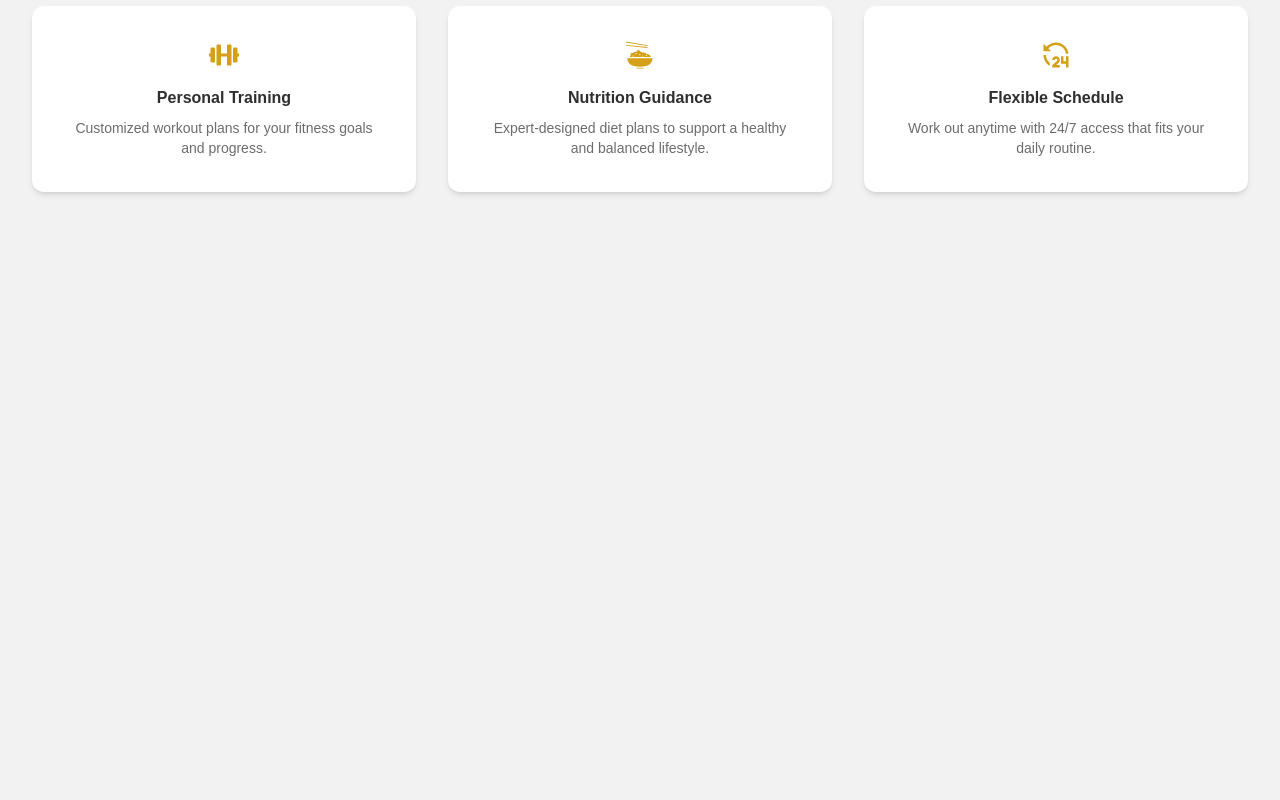
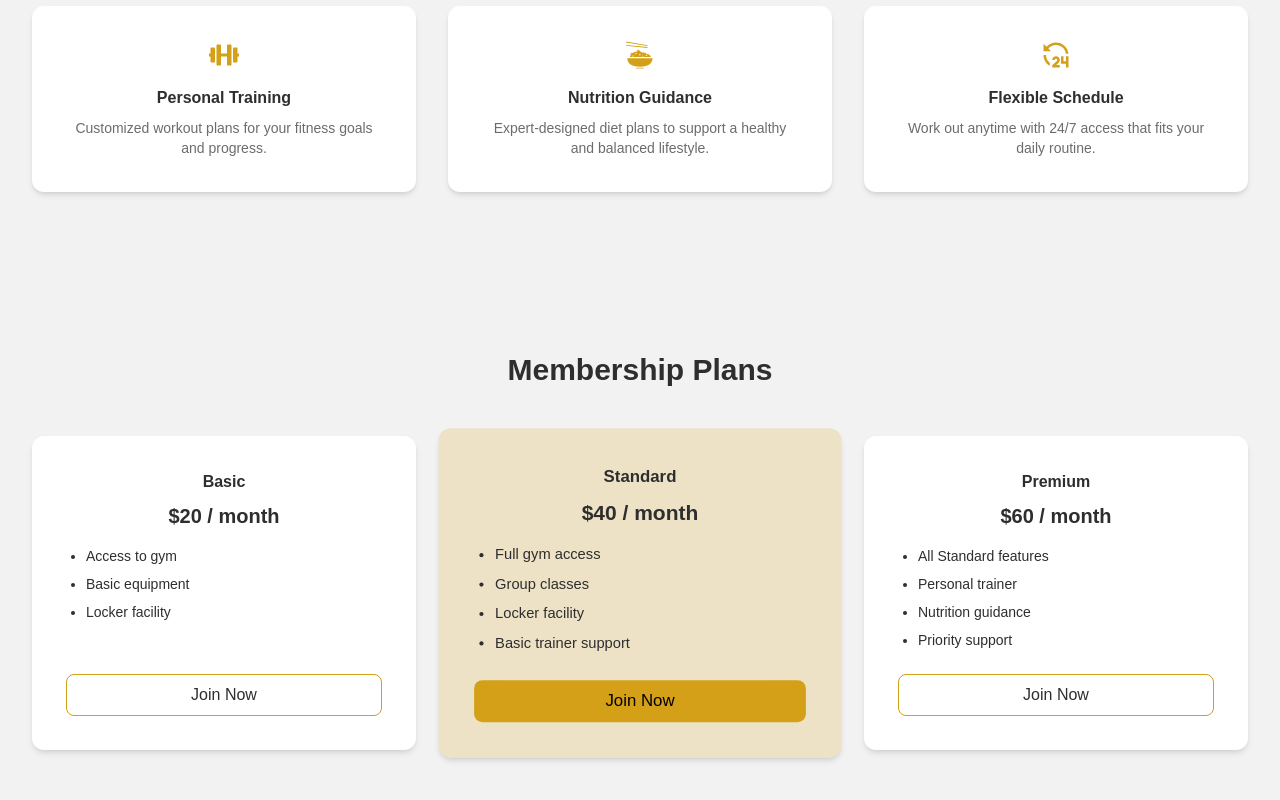
Before and after one commit to utheshini/fitness-sports-center-website, a React (Vite) app: page / in a window 1280 px wide. Shown: the part 1513-2313 px from the top of the page. Before the commit the page ends 1785 px from the top, so only its background shows below. Built offline with nearby package versions, Linux system fonts and the light colour scheme.

Commit message:
build membership plans section

```diff
--- a/src/App.jsx
+++ b/src/App.jsx
@@ -3,6 +3,7 @@ import Navbar from "./components/Navbar";
 import Hero from "./components/Hero";
 import About from "./components/About";
 import Services from "./components/Services";
+import Plans from "./components/Plans";
 
 function App() {
   // Get initial theme from localStorage or system preference
@@ -40,6 +41,7 @@ function App() {
       <Hero />
       <About />
       <Services />
+      <Plans />
     </>
   );
 }
--- /dev/null
+++ b/src/components/Plans.jsx
@@ -0,0 +1,89 @@
+import Card from "./Card";
+
+const plans = [
+  {
+    name: "Basic",
+    price: "$20 / month",
+    features: ["Access to gym", "Basic equipment", "Locker facility"],
+  },
+  {
+    name: "Standard",
+    price: "$40 / month",
+    highlight: true,
+    features: [
+      "Full gym access",
+      "Group classes",
+      "Locker facility",
+      "Basic trainer support",
+    ],
+  },
+  {
+    name: "Premium",
+    price: "$60 / month",
+    features: [
+      "All Standard features",
+      "Personal trainer",
+      "Nutrition guidance",
+      "Priority support",
+    ],
+  },
+];
+
+function Plans() {
+  return (
+    <section
+      id="plans"
+      className="py-20 bg-[var(--color-lightBg)] text-[var(--color-darkBg)]"
+    >
+      <div className="max-w-7xl mx-auto px-6 md:px-8 text-center">
+
+        <h2 className="text-2xl md:text-3xl font-bold mb-12">
+          Membership Plans
+        </h2>
+
+        <div className="grid gap-8 md:grid-cols-3">
+
+          {plans.map((plan) => (
+
+            // Card component
+            <Card
+              key={plan.name}
+              className={`p-8 flex flex-col h-full ${
+                plan.highlight
+                  ? "bg-[var(--color-primary-soft)] scale-105"
+                  : ""
+              }`}
+            >
+
+              <div>
+                <h3 className="mb-2 font-semibold">{plan.name}</h3>
+
+                <p className="mb-4 text-xl font-bold">{plan.price}</p>
+
+                <ul className="mb-6 text-sm space-y-2 text-left list-disc pl-5">
+                  {plan.features.map((f, i) => (
+                    <li key={i}>{f}</li>
+                  ))}
+                </ul>
+              </div>
+
+              <a
+                href="#contact"
+                className={`mt-auto block px-4 py-2 rounded-lg text-center transition-transform hover:scale-105 ${
+                  plan.highlight
+                    ? "bg-[var(--color-primary)] text-black"
+                    : "border border-[var(--color-primary)]"
+                }`}
+              >
+                Join Now
+              </a>
+            </Card>
+          ))}
+
+        </div>
+      </div>
+    </section>
+  );
+}
+
+export default Plans;
--- a/src/index.css
+++ b/src/index.css
@@ -8,6 +8,7 @@
   --color-hoverDark: #2c2c2c;
   --color-cardHoverBorder: #663c1f;
   --color-cardBg: #ffffff;
+  --color-primary-soft: rgba(212, 160, 23, 0.2);
 }
 
 /* Dark mode */
```
